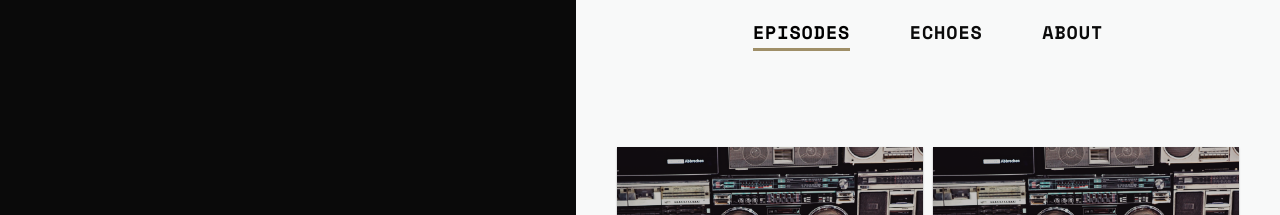
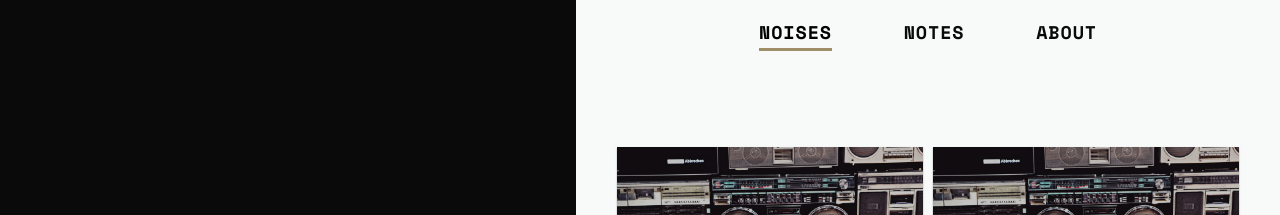
Before and after one commit to fieldnoise/fn-jekyll-site, a Jekyll site: the page built from index.html, in a window 1280 px wide. Shown: the top 215 px of the page. Built offline with Jekyll 4.4.1, drawn with Linux system fonts in a browser that asks for light colours; nearby versions of some CDN libraries; the list of posts is cut into pages by our own code.

Commit message:
renamed sections

```diff
--- a/index.html
+++ b/index.html
@@ -15,8 +15,8 @@ layout: default
   <div>
     <header>
       <ul class="tabs">
-        <li class="tabs__item">Episodes</li>
-        <li class="tabs__item">Echoes</li>
+        <li class="tabs__item">Noises</li>
+        <li class="tabs__item">Notes</li>
         <li class="tabs__item">About</li>
       </ul>
     </header>
```
